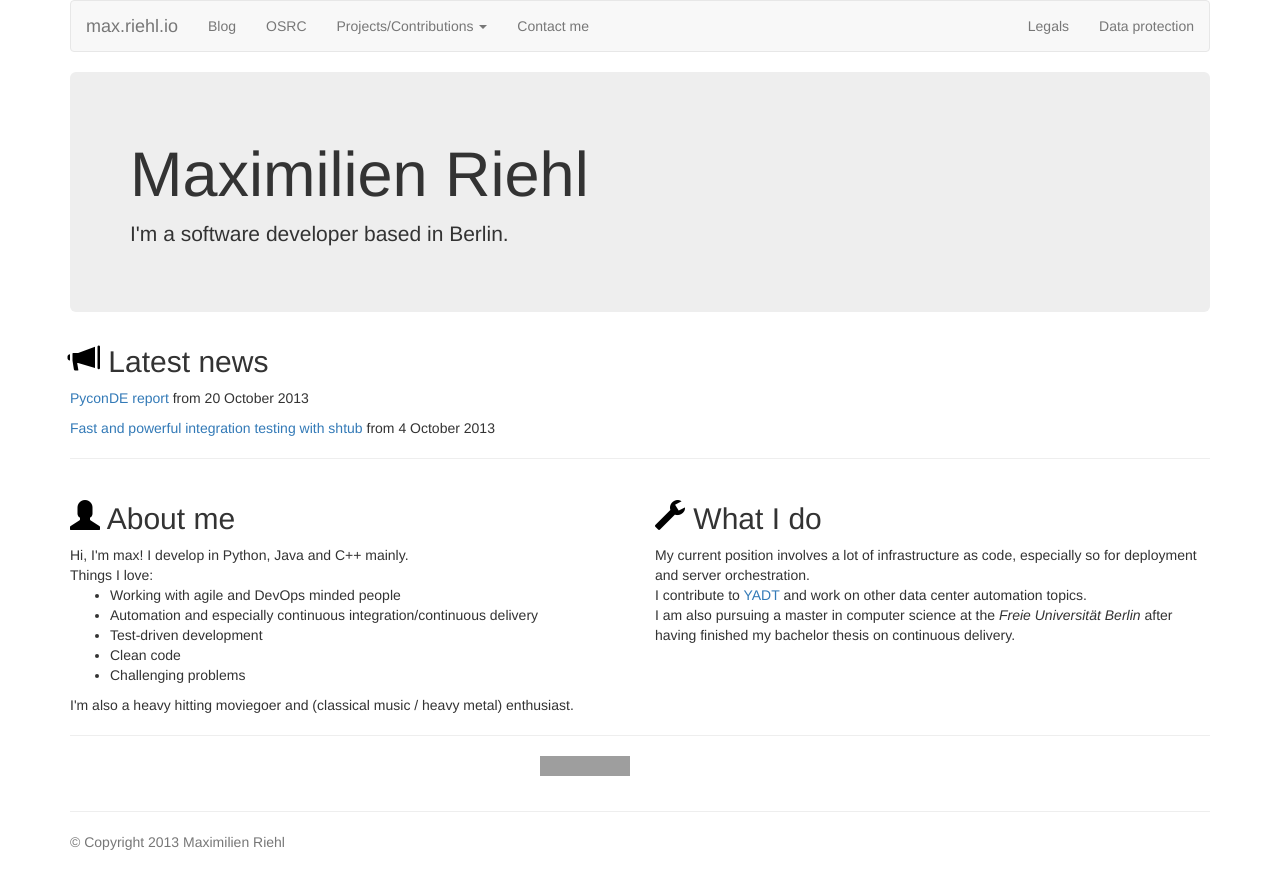
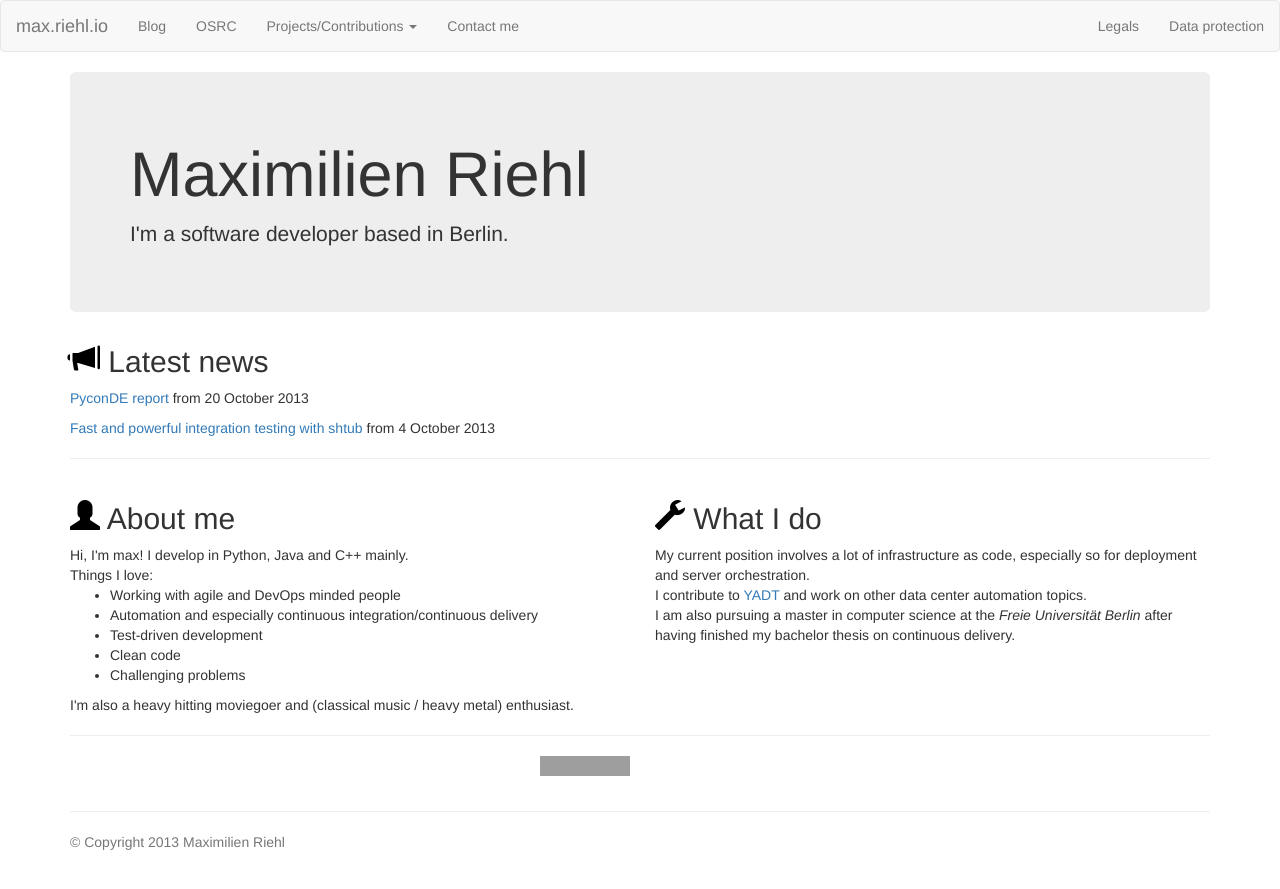
Before and after one commit to mriehl/mriehl.github.io, a Jekyll site: the page built from index.html, in a window 1280 px wide. Shown: the top 889 px of the page. Built offline with Jekyll 4.4.1, drawn with Linux system fonts in a browser that asks for light colours; nearby versions of some CDN libraries; grey boxes are pictures that could not be loaded.

Commit message:
the navbar doesn't need to be in a container

```diff
--- a/_layouts/default.html
+++ b/_layouts/default.html
@@ -11,10 +11,9 @@
   <link href="/css/style.css" rel="stylesheet" type="text/css"></head>
 <body>
 
-  <div class="container">
-    <nav class="navbar navbar-default" role="navigation">
+  <nav class="navbar navbar-default " role="navigation">
     <div class="navbar-header">
-        <button type="button" class="navbar-toggle" data-toggle="collapse" data-target=".navbar-ex1-collapse">
+      <button type="button" class="navbar-toggle" data-toggle="collapse" data-target=".navbar-collapse">
         <span class="sr-only">Toggle navigation</span>
         <span class="icon-bar"></span>
         <span class="icon-bar"></span>
@@ -23,7 +22,7 @@
       <a class="navbar-brand" href="/">max.riehl.io</a>
     </div>
 
-      <div class="collapse navbar-collapse navbar-ex1-collapse">
+    <div class="collapse navbar-collapse navbar-collapse">
       <ul class="nav navbar-nav">
         <li>
           <a href="/blog/">Blog</a>
@@ -65,7 +64,6 @@
       </ul>
     </div>
   </nav>
-  </div>
 
   <div class="container">{{ content }}</div>
 
```
Lines whose indentation alone changed are shown as unchanged.
